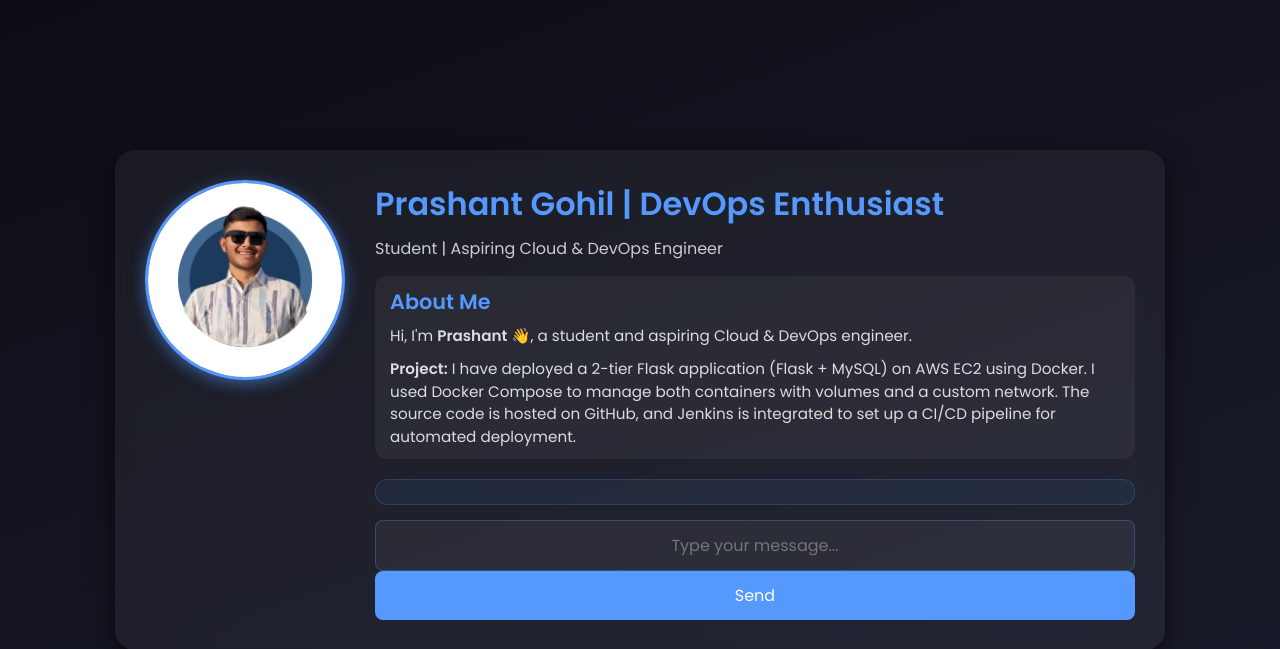
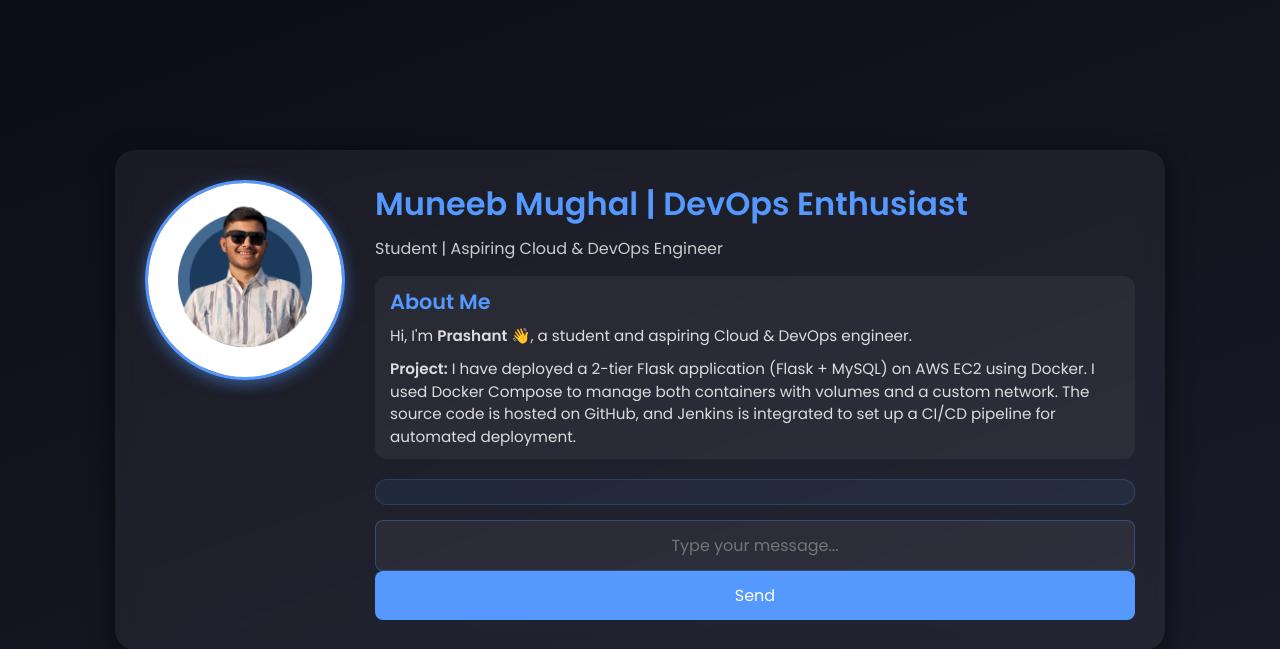
Before and after one commit to mughalmuneeb786/DevOps-Project-Two-Tier-Flask-App-main, a Flask app: page / in a window 1280 px wide. Shown: the top 649 px of the page. Run offline with Flask 3, Linux system fonts and the light colour scheme; data that the repository does not hold is empty; some libraries are stand-ins or nearby versions.

Commit message:
update name

```diff
--- a/templates/index.html
+++ b/templates/index.html
@@ -169,7 +169,7 @@
         <!-- Content -->
         <div class="content">
             <div class="header">
-                <h1>Prashant Gohil | DevOps Enthusiast</h1>
+                <h1>Muneeb Mughal | DevOps Enthusiast</h1>
                 <p>Student | Aspiring Cloud & DevOps Engineer</p>
             </div>
 
```
